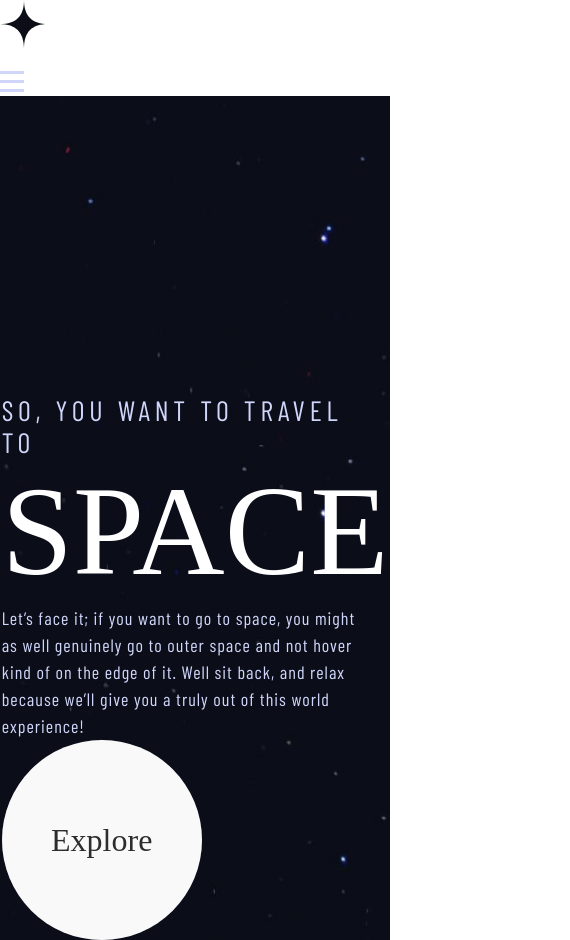
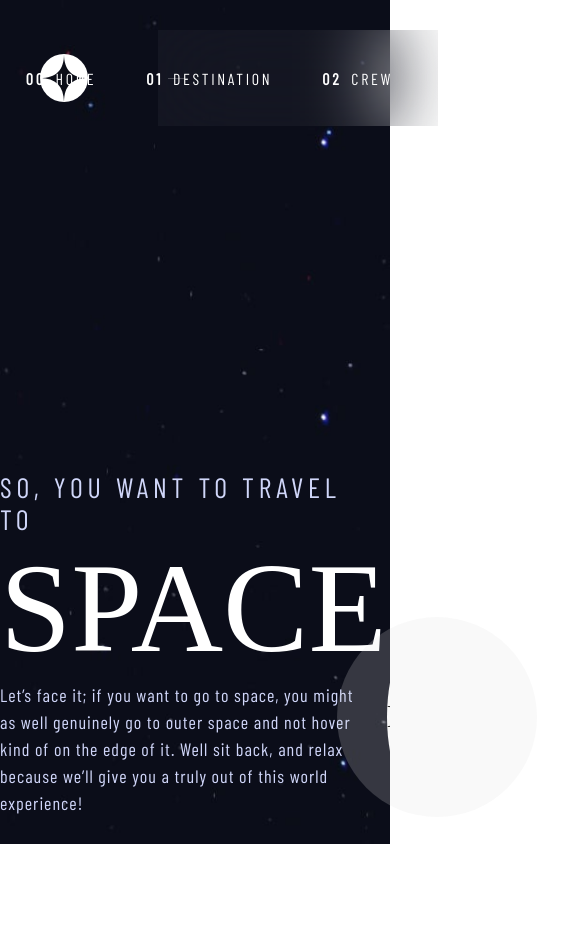
Before and after one commit to Ashok-Kumar-dharanikota/FM-Space-tourism-app, a React (Create React App) app: page / in a window 390 px wide. Shown: the whole page, 570 px wide, since content can reach past the window. After the commit the page ends 844 px from the top, so only its background shows below. Built offline with nearby package versions, Linux system fonts and the light colour scheme; a web font is replaced by a local one.

Commit message:
Working on responsiveness of website

```diff
--- a/src/components/NavBar/NavBar.jsx
+++ b/src/components/NavBar/NavBar.jsx
@@ -1,12 +1,21 @@
-import React from 'react'
+import React, { useState } from 'react'
 import { NavLink } from 'react-router-dom';
 import logo from '../../assets/logo.svg';
 import menu from '../../assets/icon-hamburger.svg'
+import close from '../../assets/icon-close.svg'
 
 //style
 import style from './NavBar.module.css';
 
 function NavBar() {
+
+  const [sidenav, setsidenav] = useState(true);
+
+
+  const handleClick = () => {
+    setsidenav(!sidenav);
+  }
+
   return (
     <nav className={style.navbar}>
 
@@ -17,7 +26,7 @@ function NavBar() {
 
         </div>
 
-        <div className={style.list_container}>
+        <div style={{display: sidenav ? 'block' : 'none'}} className={style.list_container}>
           <ul className={style.list}>
             <li className={style.item}><NavLink to="/" ><span>00</span>Home</NavLink></li>
             <li className={style.item}><NavLink to="/destination" ><span>01</span>Destination</NavLink></li>
@@ -29,7 +38,7 @@ function NavBar() {
 
       </div>
 
-      <img src={menu} alt="" />
+      <img onClick={handleClick} className={style.closeandopen} src={sidenav ? close : menu} alt="" />
 
     </nav>
 
--- a/src/components/NavBar/NavBar.module.css
+++ b/src/components/NavBar/NavBar.module.css
@@ -1,4 +1,4 @@
-/* .navbar {
+.navbar {
     display: flex;
     justify-content: space-between;
     align-items: center;
@@ -94,7 +94,31 @@ span {
     display: flex;
     align-items: center;
     width: 100%;
-}*/
+}
+
+
+ .navbar {
+    display: flex;
+    justify-content: space-between;
+    align-items: center;
+    position: absolute;
+    width: 100vw;
+    padding: 30px 0px 0px 40px;
+}
+
+.list_container {
+    background-color: white;
+    padding: 0px 30px 0px 30px;
+    background: rgba(255, 255, 255, 0.04);
+    backdrop-filter: blur(40.774227142333984px);
+    width: 80%;
+    height: 96px;
+    display: flex;
+    justify-content: center;
+    align-items: center;
+    right: 0;
+}
+
 
 
 .list {
@@ -103,6 +127,7 @@ span {
     gap: 50px;
     height: 100%;
     align-items: center;
+    justify-content: center;
 }
 
 .item a {
@@ -114,7 +139,7 @@ span {
     letter-spacing: 2.7px;
     height: 100%;
     display: flex;
-    align-items: start;
+    align-items: center;
 }
 
 .item a::after {
@@ -148,6 +173,9 @@ span {
     margin-right: 10px;
 }
 
+.closeandopen {
+    display: none;
+}
 
 /* Small devices like portrait tablets and large phones with 600px and above. */
 @media only screen and (max-width: 375px) {
@@ -174,6 +202,8 @@ span {
         backdrop-filter: blur(40.774227142333984px);
         top: 0;
         width: 70%;
+        display: block;
+        transition: all 500ms ease-in;
     }
 
     .list {
@@ -188,6 +218,19 @@ span {
     .item {
         margin-right: auto;
         margin-left: 40px;
+        height: auto;
+    }
+
+    .item a::after {
+        display: none;
+    }
+
+    .closeandopen {
+        position: absolute;
+        right: 0;
+        margin-right: 20px;
+        cursor: pointer;
+        display: block;
     }
 }
 
--- a/src/pages/Home/Home.css
+++ b/src/pages/Home/Home.css
@@ -64,6 +64,16 @@
   justify-content: center;
 
 }
+
+.homepage-container {
+  display: flex;
+  justify-content: space-between;
+  color: white;
+  width: 100%;
+  margin: 12%;
+  margin-bottom: 7%;
+}
+
 
 .container-right {
   width: 200px;
```
Also changed, not shown: src/components/Title/Title.module.css (added).
